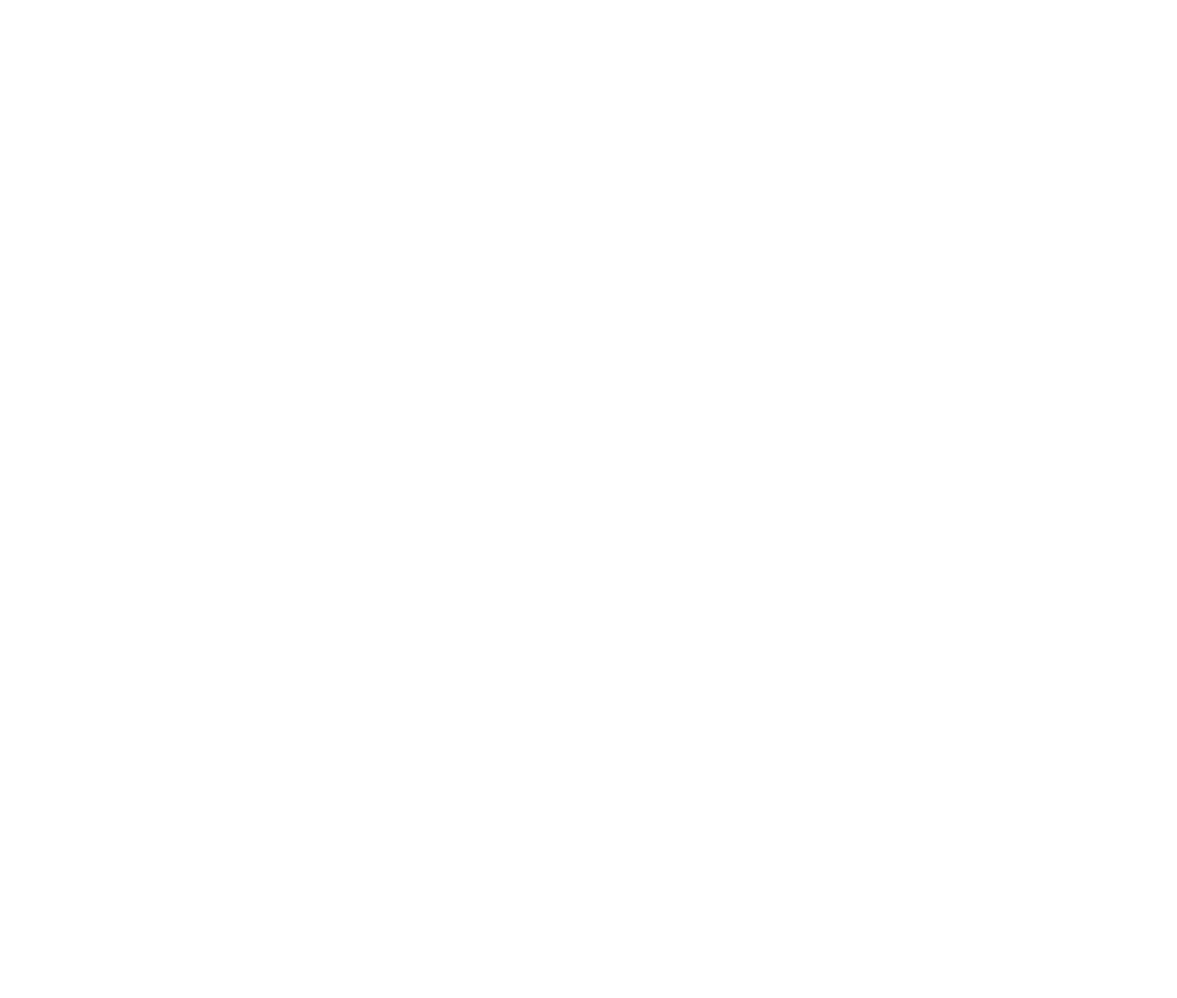
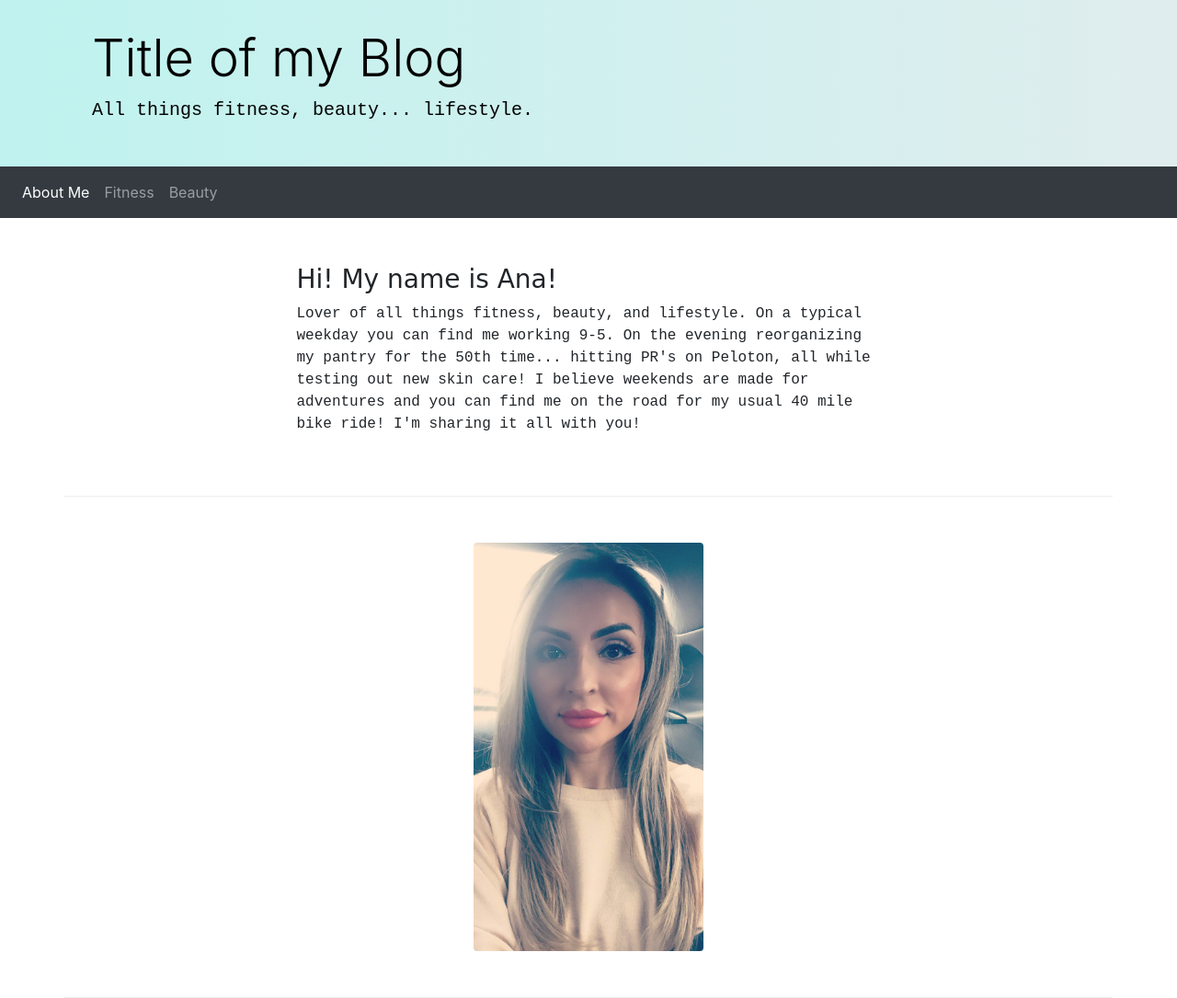
Before and after one commit to AnaMz11/my_blog, a website: page index.html in a window 1280 px wide. Shown: the whole page at 92% size. Before the commit the page ends 800 px from the top, so only its background shows below. Drawn offline with nearby package versions, Linux system fonts and the light colour scheme.

Commit message:
added about me page

```diff
--- a/index.html
+++ b/index.html
@@ -3,9 +3,69 @@
 <head>
   <meta charset="UTF-8">
   <meta name="viewport" content="width=device-width, initial-scale=1.0">
+
+   <!-- Bootstrap CSS -->
+   <link rel="stylesheet" href="node_modules/bootstrap/dist/css/bootstrap.min.css" />
+   <link rel="stylesheet" href="node_modules/bootstrap-social/bootstrap-social.css" />
+   <link rel="stylesheet" href="styles.css" />
+
   <title>My Blog</title>
 </head>
+
 <body>
 
+  <header class="jumbotron jumbotron-fluid">
+    <div class="container">
+      <div class="col-12">
+        <h1 class="display-4">Title of my Blog</h1>
+        <p class="lead"> All things fitness, beauty... lifestyle.</p>
+      </div>
+    </div>
+  </header>
+
+
+  <nav class="navbar navbar-expand-sm mx-auto navbar-dark bg-dark sticky-top">
+        <div>
+            <ul class="navbar-nav ml-auto">
+                <li class="nav-item active"><a class="nav-link" href="#"><i class="fa fa-home fa-lg"></i> About Me</a></li>
+                <li class="nav-item"><a class="nav-link" href="fitness.html"><i class="fa fa-info fa-lg"></i> Fitness</a></li>
+                <li class="nav-item"><a class="nav-link" href="beauty.html"><i class="fa fa-list fa-lg"></i> Beauty</a></li>
+            </ul>
+        </div>
+  </nav>
+
+  <div class="container">
+
+    <div class="row row-content align-self-center">
+      <div class="col-7 mx-auto">
+        <h3>
+          Hi! My name is Ana!
+        </h3>
+        <p>Lover of all things fitness, beauty, and lifestyle.
+          On a typical weekday you can find me working 9-5. On the evening reorganizing my pantry for the 50th time... hitting PR's on Peloton, all while testing out new skin care! I believe weekends are made for adventures and you can find me on the road for my usual 40 mile bike ride! I'm sharing it all with you!
+        </p>
+      </div>
+    </div>
+
+
+    <div class="row row-content">
+      <div class="col mx-auto">
+        <div class="media">
+            <img src="img/introphoto.jpg" width=250px class="rounded mx-auto d-block" alt="intro photo" class="border border-success">
+        </div>
+      </div>
+    </div>
+
+
+  </div>
+
+
+<!-- scripts -->
+<script src="node_modules/jquery/dist/jquery.slim.min.js"></script>
+<script src="node_modules/popper.js/dist/umd/popper.min.js"></script>
+<script src="node_modules/bootstrap/dist/js/bootstrap.min.js"></script>
+
+
 </body>
+
 </html>
--- /dev/null
+++ b/styles.css
@@ -0,0 +1,24 @@
+.jumbotron {
+  margin: 0;
+  padding: 30px;
+  background-image: linear-gradient(to right, #bff3ef, #e0edee );
+  color:black;
+}
+
+body{
+  background-color:white;
+}
+
+.row-content {
+  padding: 50px 0;
+  border-bottom: 1px ridge;
+  min-height: 200px;
+}
+
+div h3 {
+  font-family: "Lobster", cursive;
+}
+
+div p {
+  font-family: 'Courier New', Courier, monospace;
+}
```
Also changed, not shown: package.json (added, +29 -0 lines), img/introphoto.JPG (added), 2 other files.
